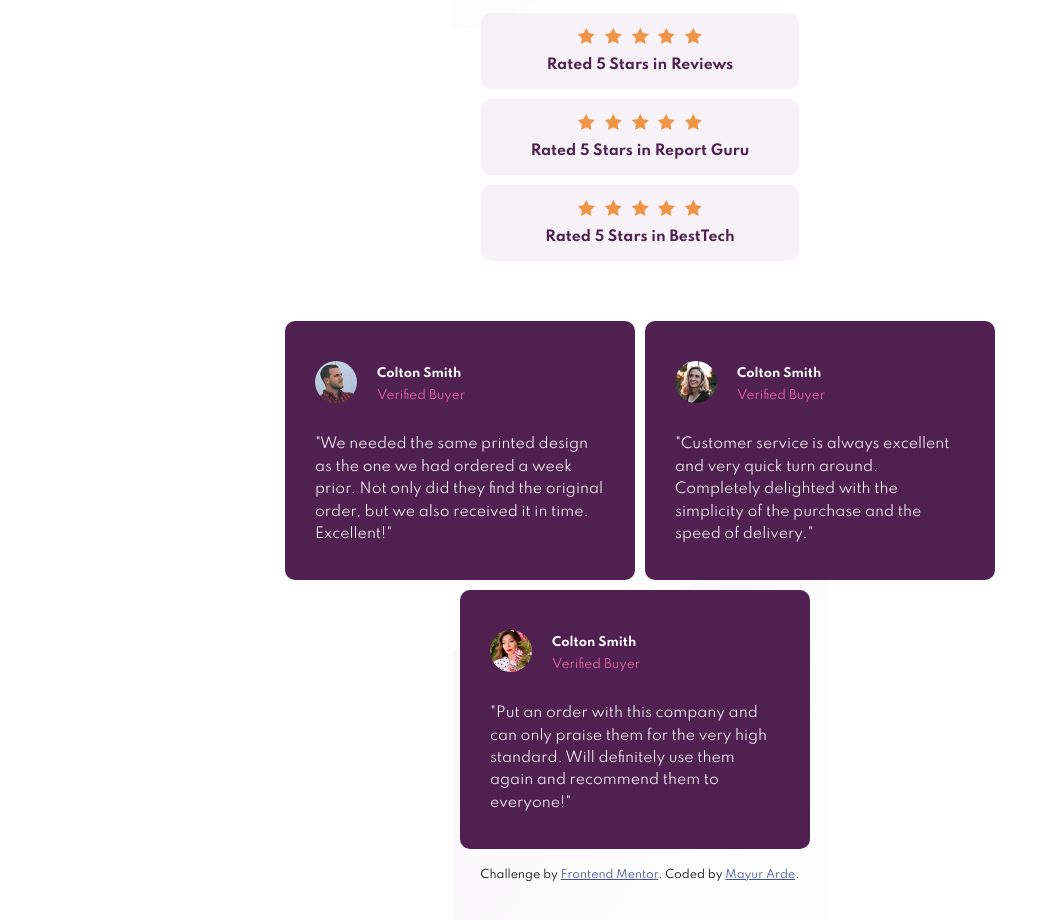
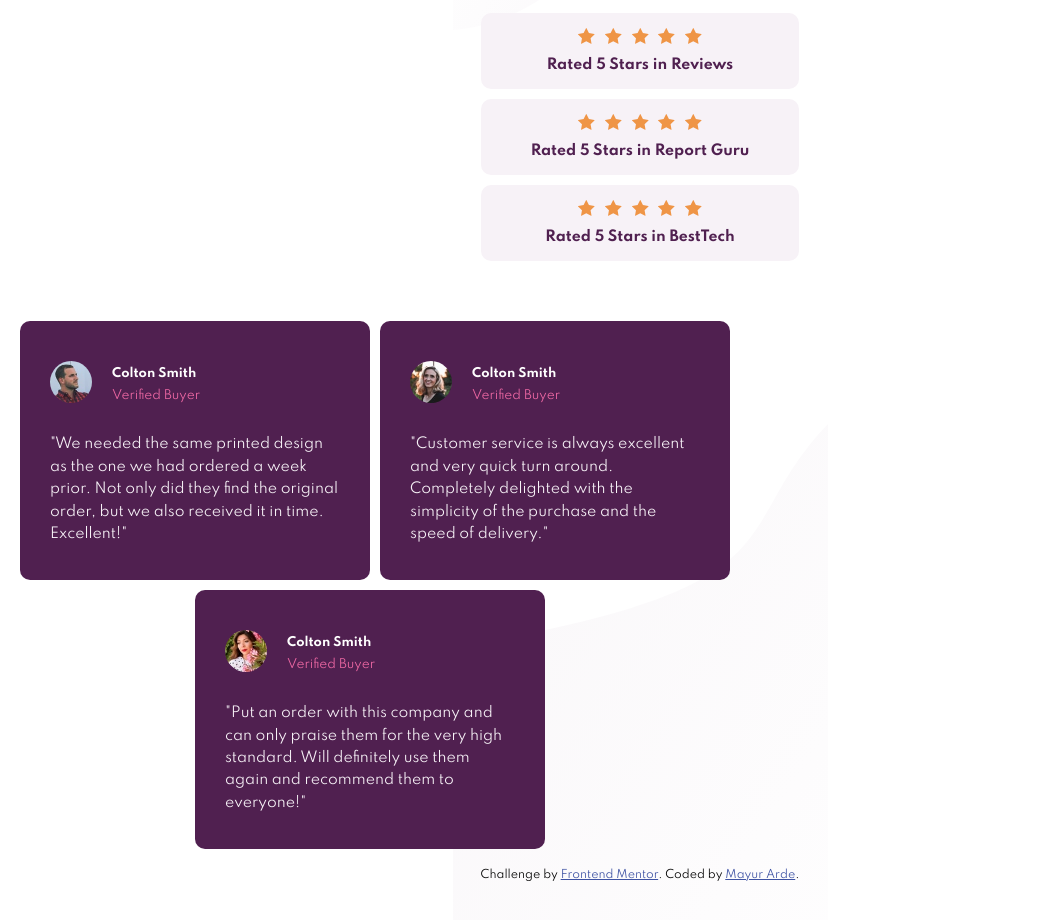
Before and after one commit to Mayur-Arde/social-proof-section-master, a plain HTML site: page index.html in a window 1280 px wide. Shown: the part 202-1122 px from the top of the page, without its empty margins (0-1038 px from the left). Drawn offline with Linux system fonts and the light colour scheme.

Commit message:
Update style.css

```diff
--- a/styles/style.css
+++ b/styles/style.css
@@ -88,6 +88,13 @@ body {
 }
 
 /* Testimoinals cards */
+
+.bottom-container{
+  display: flex;
+  flex-direction: column;
+  justify-content: center;
+  align-items: center;
+}
 
 .testimoinals {
   max-width: 375px;
```
